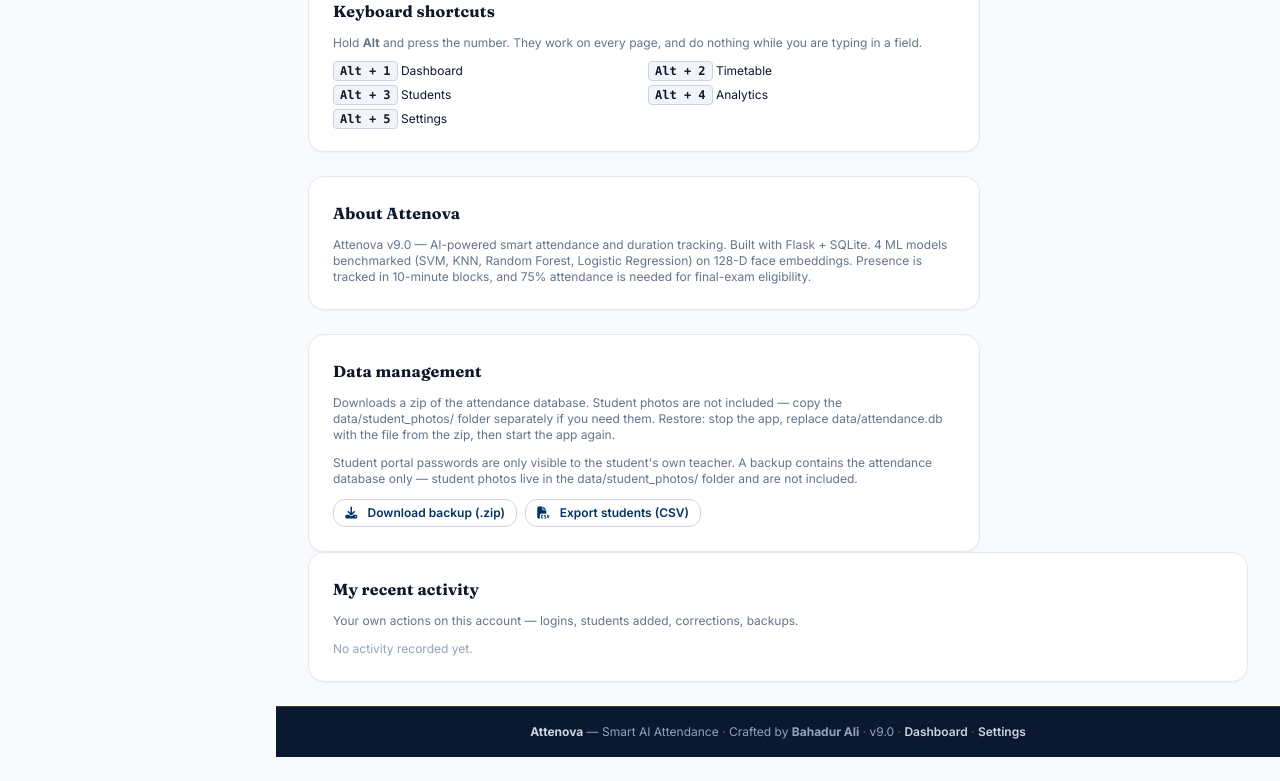
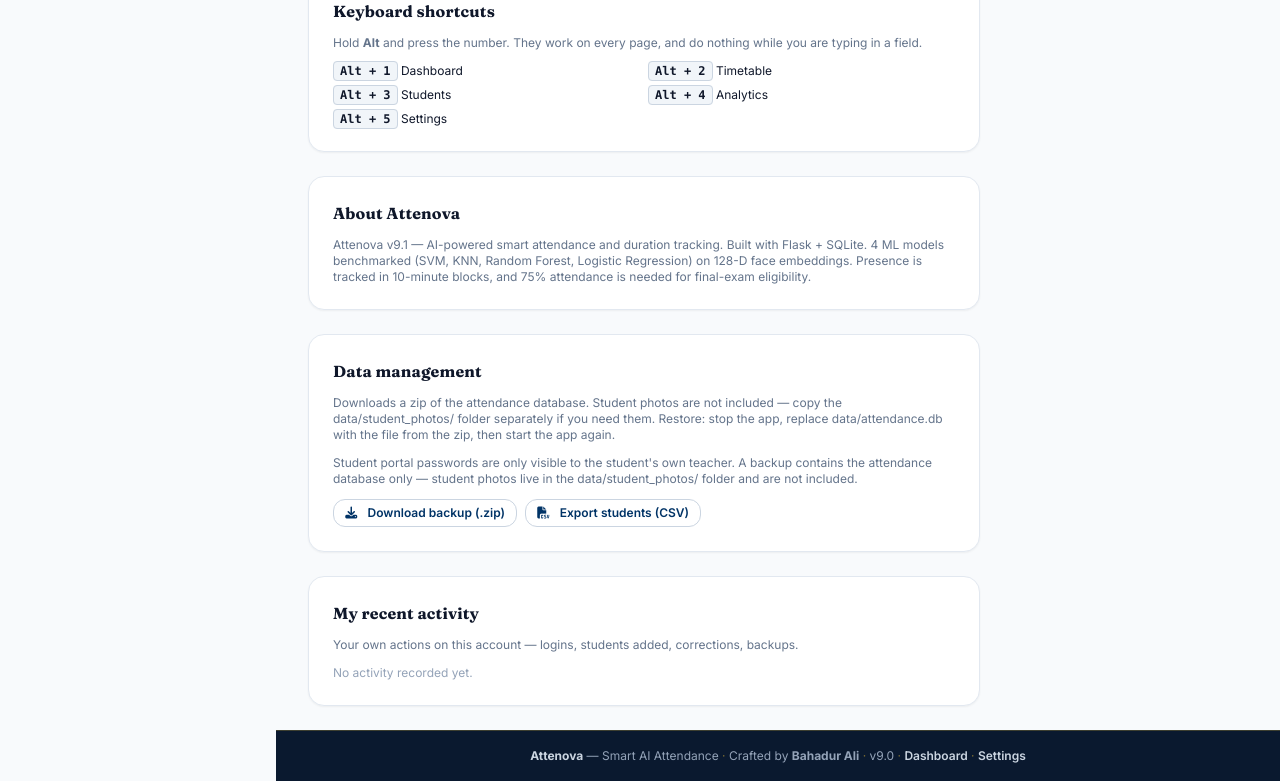
Before and after one commit to bahadurmalik82/SmartVision-AI-Attendance-System, a Flask app: page /settings/ in a window 1280 px wide. Shown: the part 1239-2020 px from the top of the page. Before the commit the page ends 1996 px from the top, so only its background shows below. Run offline with Flask 3, Linux system fonts and the light colour scheme; the visitor is signed in with stand-in values (Sample User, id 1); data comes from the database, SQL or seed files in the repository; data that the repository does not hold is empty; some libraries are stand-ins or nearby versions.

Commit message:
fix: close the Settings page layout container properly
A stray closing tag ended the Settings spacing container early, so the cards below it sat tighter than the ones above. The layout now spaces every card the same way.

```diff
--- a/app/templates/settings.html
+++ b/app/templates/settings.html
@@ -97,7 +97,7 @@
     <!-- v7: About Attenova — honest facts only. -->
     <div class="bg-white p-6 rounded-2xl border border-slate-200 shadow-sm space-y-3">
         <h2 class="font-bold text-slate-900">About Attenova</h2>
-        <p class="text-xs text-slate-500">Attenova v9.0 — AI-powered smart attendance and duration tracking. Built with Flask + SQLite. 4 ML models benchmarked (SVM, KNN, Random Forest, Logistic Regression) on 128-D face embeddings. Presence is tracked in 10-minute blocks, and 75% attendance is needed for final-exam eligibility.</p>
+        <p class="text-xs text-slate-500">Attenova v9.1 — AI-powered smart attendance and duration tracking. Built with Flask + SQLite. 4 ML models benchmarked (SVM, KNN, Random Forest, Logistic Regression) on 128-D face embeddings. Presence is tracked in 10-minute blocks, and 75% attendance is needed for final-exam eligibility.</p>
     </div>
 
     <!-- v8: Data management — the one place for backup and export. -->
@@ -110,8 +110,9 @@
             <a href="{{ url_for('students.export_csv') }}" class="btn btn-secondary btn-sm"><i class="fa-solid fa-file-csv mr-1"></i> Export students (CSV)</a>
         </div>
     </div>
-</div>
 
+    <!-- v9.1: this card sits INSIDE the space-y-6 container now, so it
+         gets the same gap from the card above as every other card. -->
     <div class="bg-white p-6 rounded-2xl border border-slate-200 shadow-sm space-y-3">
         <h2 class="font-bold text-slate-900">My recent activity</h2>
         <p class="text-xs text-slate-500">Your own actions on this account — logins, students added, corrections, backups.</p>
```
